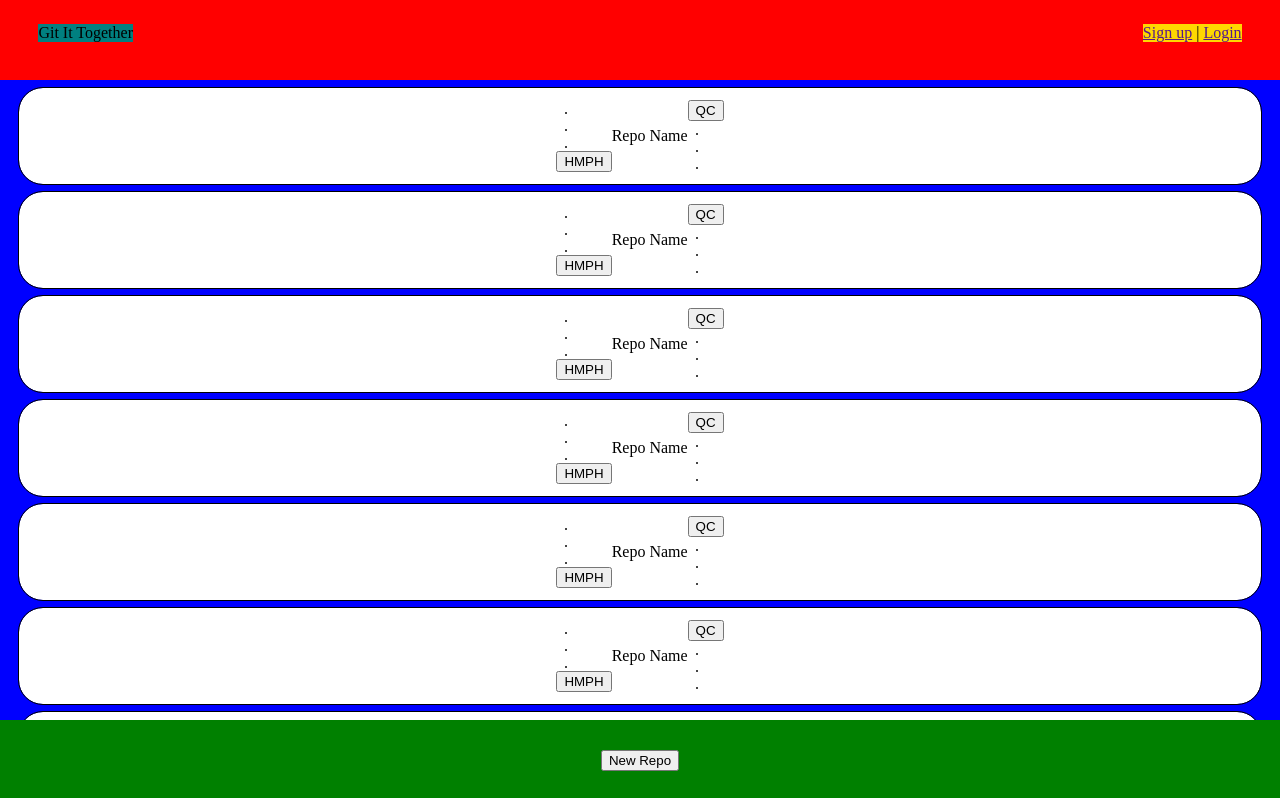
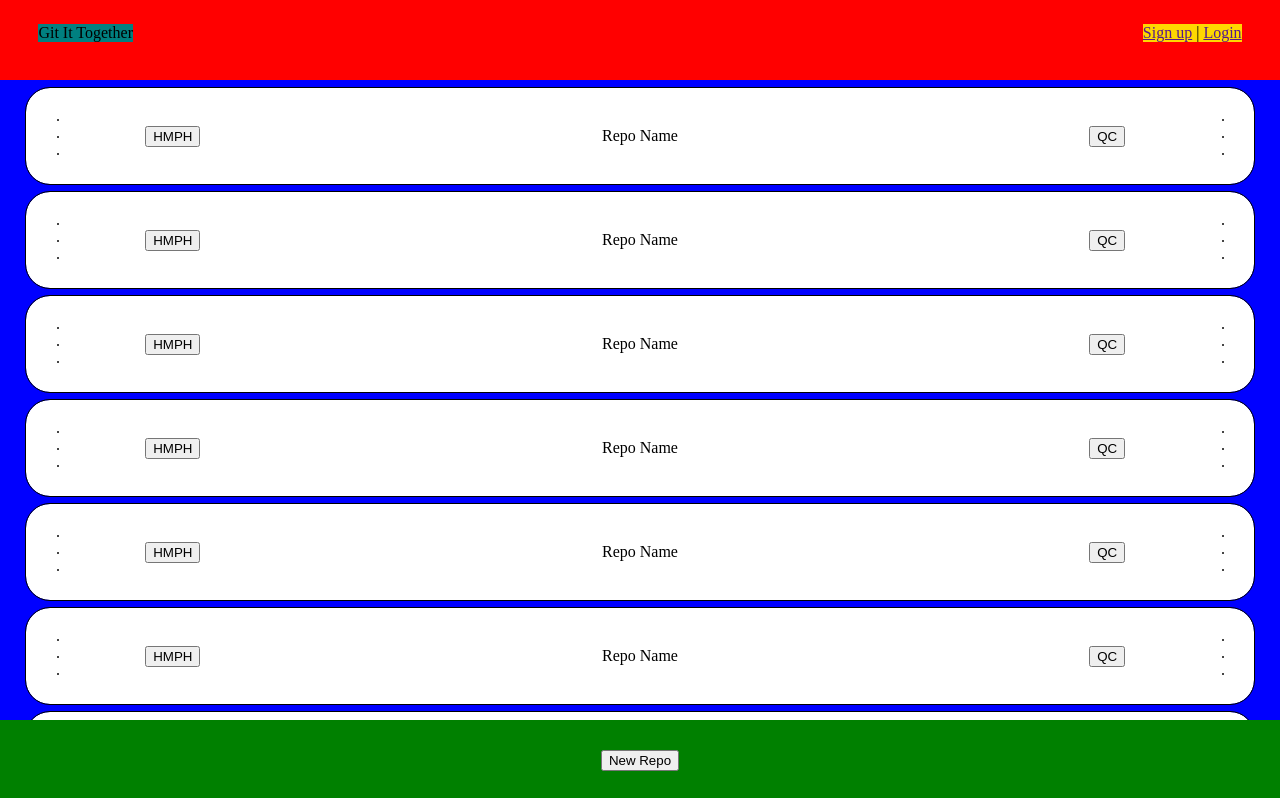
Before and after one commit to BuickSalesman/git-front, a React (Vite) app: page / in a window 1280 px wide. Shown: the top 798 px of the page. Built offline with nearby package versions, Linux system fonts and the light colour scheme.

Commit message:
more styling

```diff
--- a/src/components/Content/RepoDisplayCard/RepoTitleTool/RepoTitleTool.css
+++ b/src/components/Content/RepoDisplayCard/RepoTitleTool/RepoTitleTool.css
@@ -2,13 +2,33 @@
     outline: 1px black solid;
     border-radius: 3vh;
     background-color: white;
-    max-height: 12vh;
-    min-height: 12vh;
+    height: 12vh;
+    display: flex;
+    margin-top: 1vh;
+    width: 96vw;
+}
+
+.title-tool-left {
+    width: 23vw;
+    display: flex;
+    justify-content: center;
+    align-items: center;
+    position: relative;
+}
+
+.title-tool-center {
+    width: 50vw;
     display: flex;
     align-items: center;
     justify-content: center;
-    margin-top: 1vh;
-    width: 97vw;
+}
+
+.title-tool-right {
+    width: 23vw;
+    display: flex;
+    justify-content: center;
+    align-items: center;
+    position: relative;
 }
 
 .multi-commit-tool-ph {
@@ -22,4 +42,21 @@
 .swipe-indicator {
     writing-mode: vertical-rl;
     text-orientation: upright;
+    width: 3vw;
+
+    display: flex;
+    align-items: center;
+    justify-content: center;
 }
+
+.title-tool-left .swipe-indicator {
+    position: absolute;
+    left: 1vw;
+    margin-bottom: 1vh;
+}
+
+.title-tool-right .swipe-indicator {
+    position: absolute;
+    right: 1vw;
+    margin-bottom: 1vh;
+}
```
